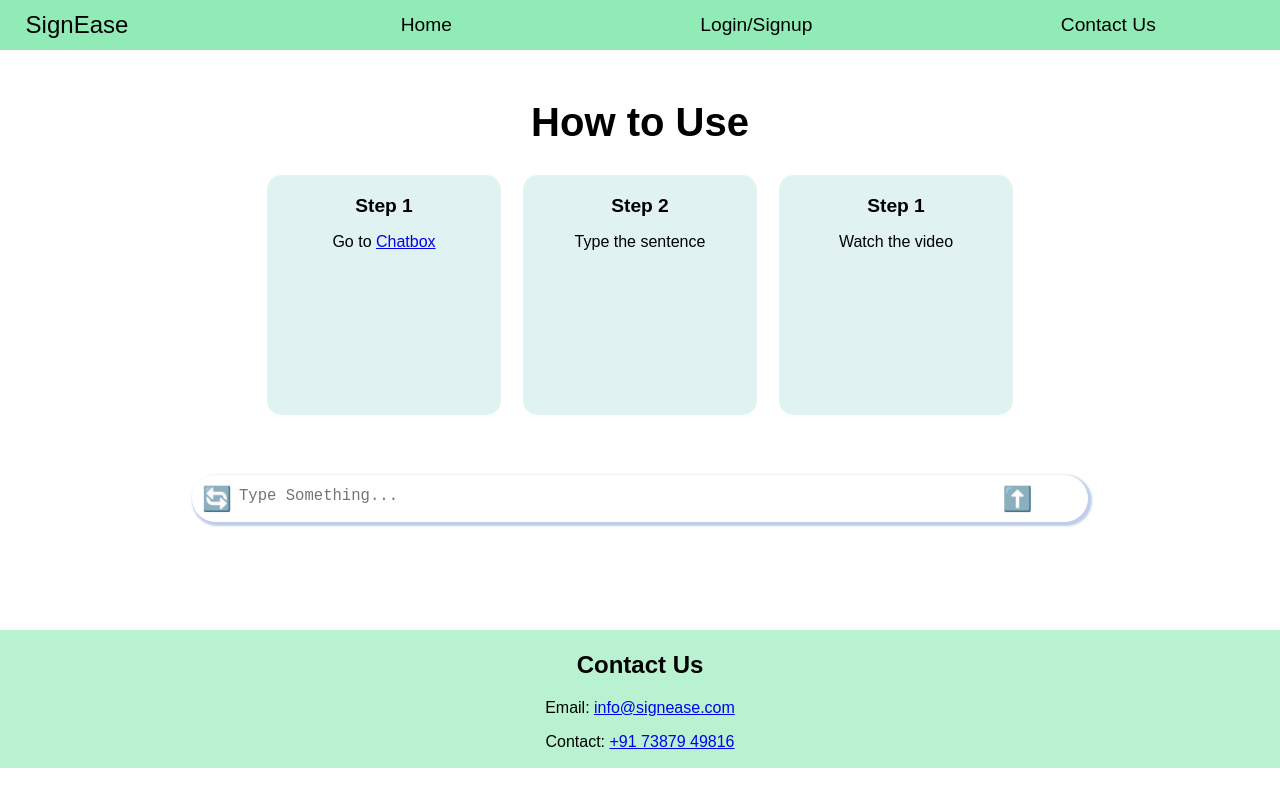
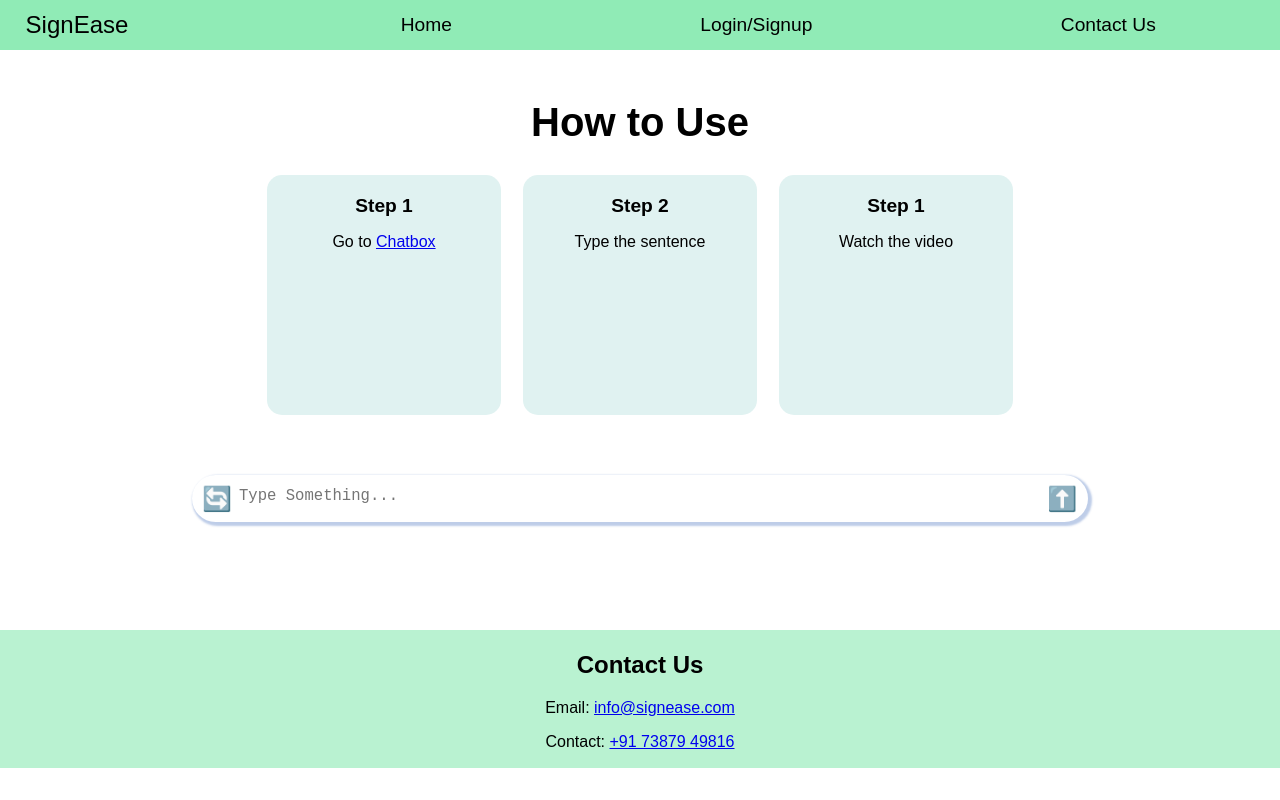
Before and after one commit to MeghaSinghall/SignEase, a plain HTML site: page index.html in a window 1280 px wide. Drawn offline with Linux system fonts and the light colour scheme.

Commit message:
Update style.css

```diff
--- a/style.css
+++ b/style.css
@@ -1,4 +1,4 @@
-/* *{
+/* {
     background-color : rgb(230, 234, 232);
 } */
  body{
@@ -171,7 +171,7 @@
 
 
     textarea{
-        width:85%;
+        width:90%;
         height:25px;
         font-size:1.2em;
         /* background-color: aqua; */
```
